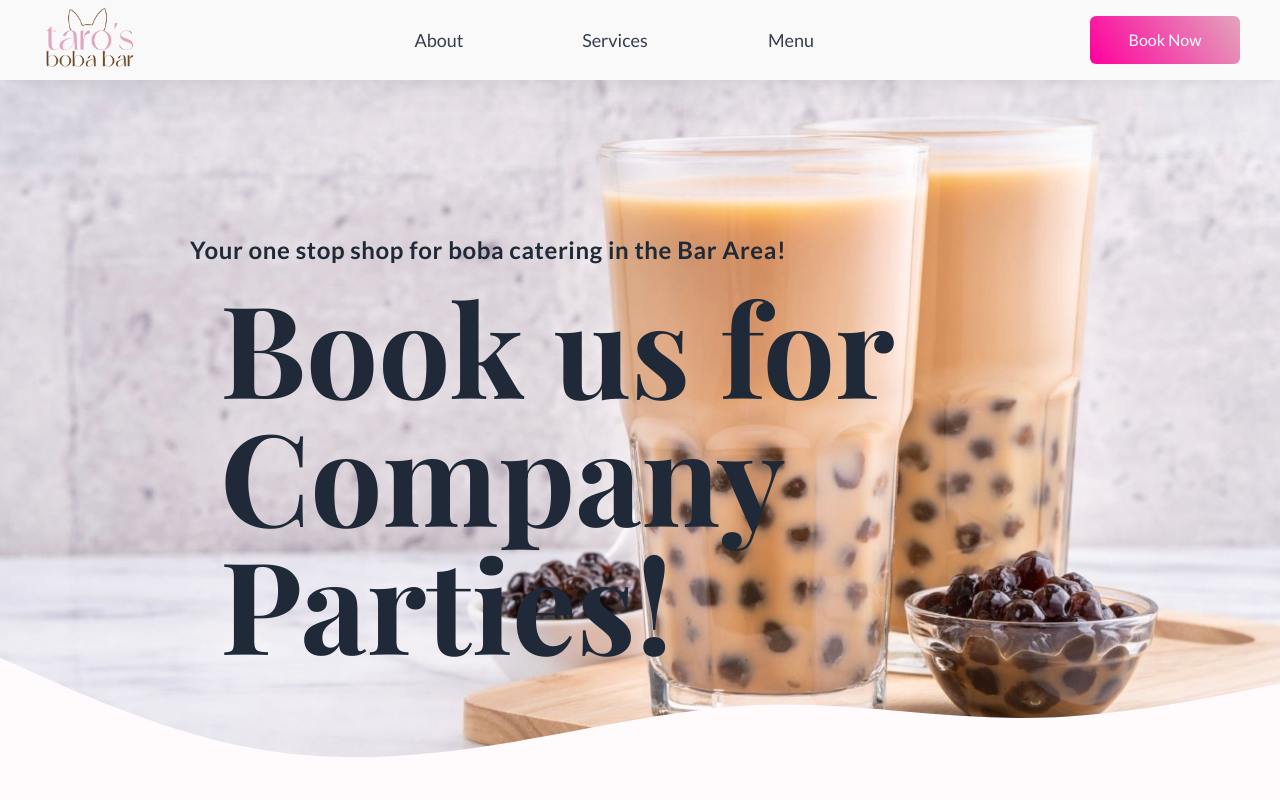
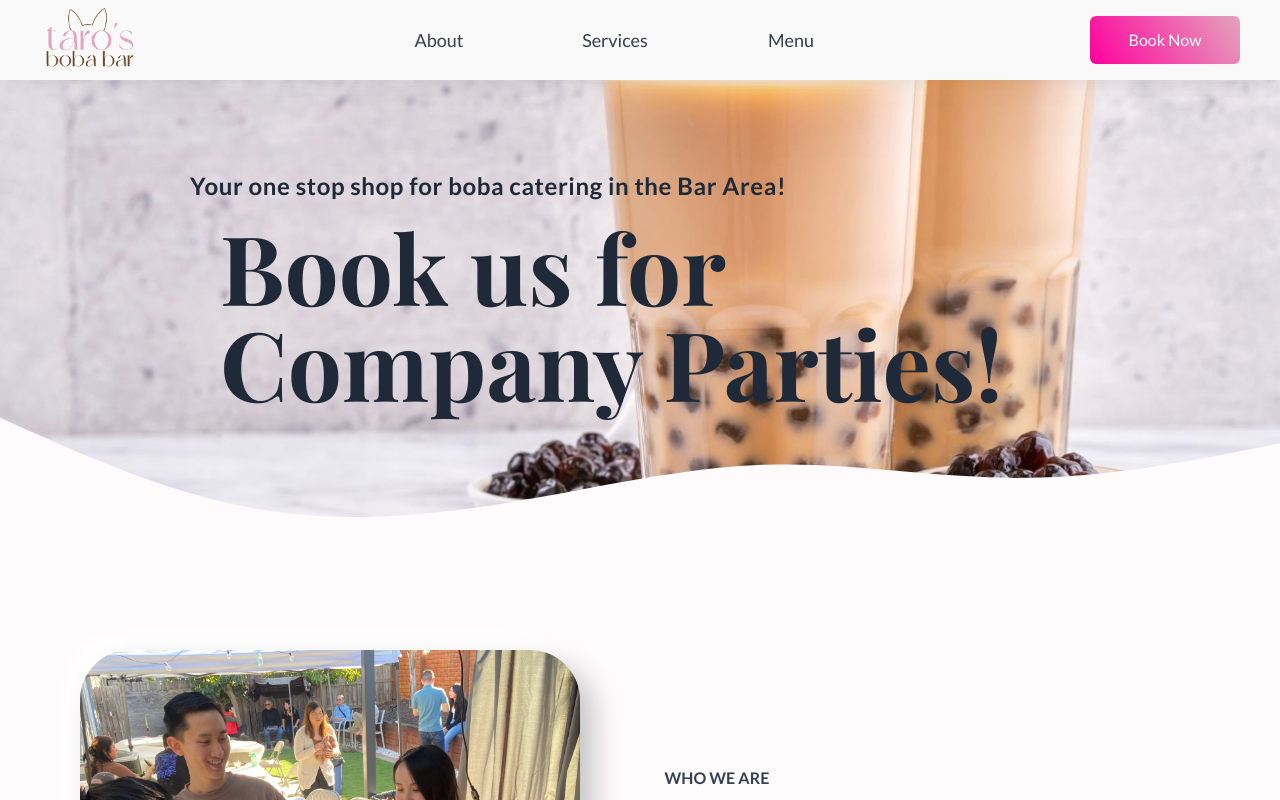
Before and after one commit to maaabilly/TarosBobaBar, a React (Vite) app: page / in a window 1280 px wide. Shown: the top 800 px of the page. Built offline with nearby package versions, Linux system fonts and the light colour scheme; a web font is replaced by a local one.

Commit message:
landscape styling

```diff
--- a/src/assets/index.js
+++ b/src/assets/index.js
@@ -17,7 +17,6 @@ import delivery from './images/delivery.jpg';
 import stand2 from './images/stand2.jpeg';
 import heroBg from './images/hero-bg.jpg';
 import heroBg2 from './images/hero-bg2.jpg';
-import bobaStraw from './images/boba-straw.jpg';
 
 export {
   bobaIsLife,
@@ -39,5 +38,4 @@ export {
   stand2,
   heroBg,
   heroBg2,
-  bobaStraw,
 };
--- a/src/components/Hero.jsx
+++ b/src/components/Hero.jsx
@@ -6,9 +6,9 @@ import Button from './Button';
 const Hero = () => {
   return (
     <div className=" w-full mx-auto" id="hero">
-      <div className="absolute w-full h-screen z-10 px-10 bg-hero lg:bg-cover bg-cover bg-bottom bg-no-repeat">
-        <div className="md:mx-[10%] mt-[14rem] lg:ml-[15%] text-gray-800 ">
-          <p className=" text-2xl tracking-wide font-semibold md:ml-[-30px] mb-[1rem]">
+      <div className="absolute w-full h-screen landscape:h-[560px] z-10 px-10 bg-hero lg:bg-cover bg-cover bg-bottom bg-no-repeat">
+        <div className="md:mx-[10%] mt-[10rem] md:mt-[rem] lg:ml-[15%] text-gray-800 ">
+          <p className="text-2xl tracking-wide font-semibold md:ml-[-30px] mb-[1rem]">
             {hero.subheading2}
           </p>
           <div className="flex justify-start items-start h-[150px]">
@@ -38,7 +38,7 @@ const Hero = () => {
       <img
         src={heroBg2}
         alt="hero image"
-        className=" w-full h-screen object-cover mt-[-70px]"
+        className=" w-full h-screen landscape:h-[560px] object-cover lg:object-obtain mt-[-70px]"
       />
     </div>
   );
--- a/src/components/Navbar.jsx
+++ b/src/components/Navbar.jsx
@@ -67,15 +67,15 @@ const Navbar = () => {
         </Button>
         <div
           onClick={toggleNav}
-          className="block md:hidden z-10 fixed top-5 right-5 cursor-pointer"
+          className="block md:hidden z-10 fixed top-5 right-5 cursor-pointer landscape:hidden"
         >
           {nav ? <LuX size={35} /> : <LuMenu size={35} />}
         </div>
         <div
           className={
             nav
-              ? 'fixed left-0 top-0 w-full h-full border-r border-r-gray-900 bg-gray-100 ease-in-out duration-500 md:hidden'
-              : 'fixed left-0 top-[-100%] ease-in-out duration-500 w-full h-full md:hidden'
+              ? 'fixed left-0 top-0 w-full h-full border-r border-r-gray-900 bg-gray-100 ease-in-out duration-500 md:hidden landscape:hidden'
+              : 'fixed left-0 top-[-100%] landscape:hidden ease-in-out duration-500 w-full h-full md:hidden'
           }
         >
           <NavLogo className={`mt-10`} />
--- a/src/components/PreviousClients.jsx
+++ b/src/components/PreviousClients.jsx
@@ -1,4 +1,3 @@
-
 import { cateredCompanies } from '../constants';
 
 const PreviousClients = () => {
--- a/src/constants/index.js
+++ b/src/constants/index.js
@@ -23,7 +23,7 @@ export const hero = {
   reactTyped: {
     strings: ['Birthdays!', 'Weddings!', 'Company Parties!', 'Baby Showers!'],
     classes:
-      'lg:text-9xl sm:text-5xl text-[2.8rem] leading-[3rem] font-bold h-[70px] sm:h-full playfair',
+      'lg:text-8xl sm:text-5xl text-[2.8rem] leading-[3rem] font-bold h-[70px] sm:h-full playfair',
   },
 };
 export const about = {
```
